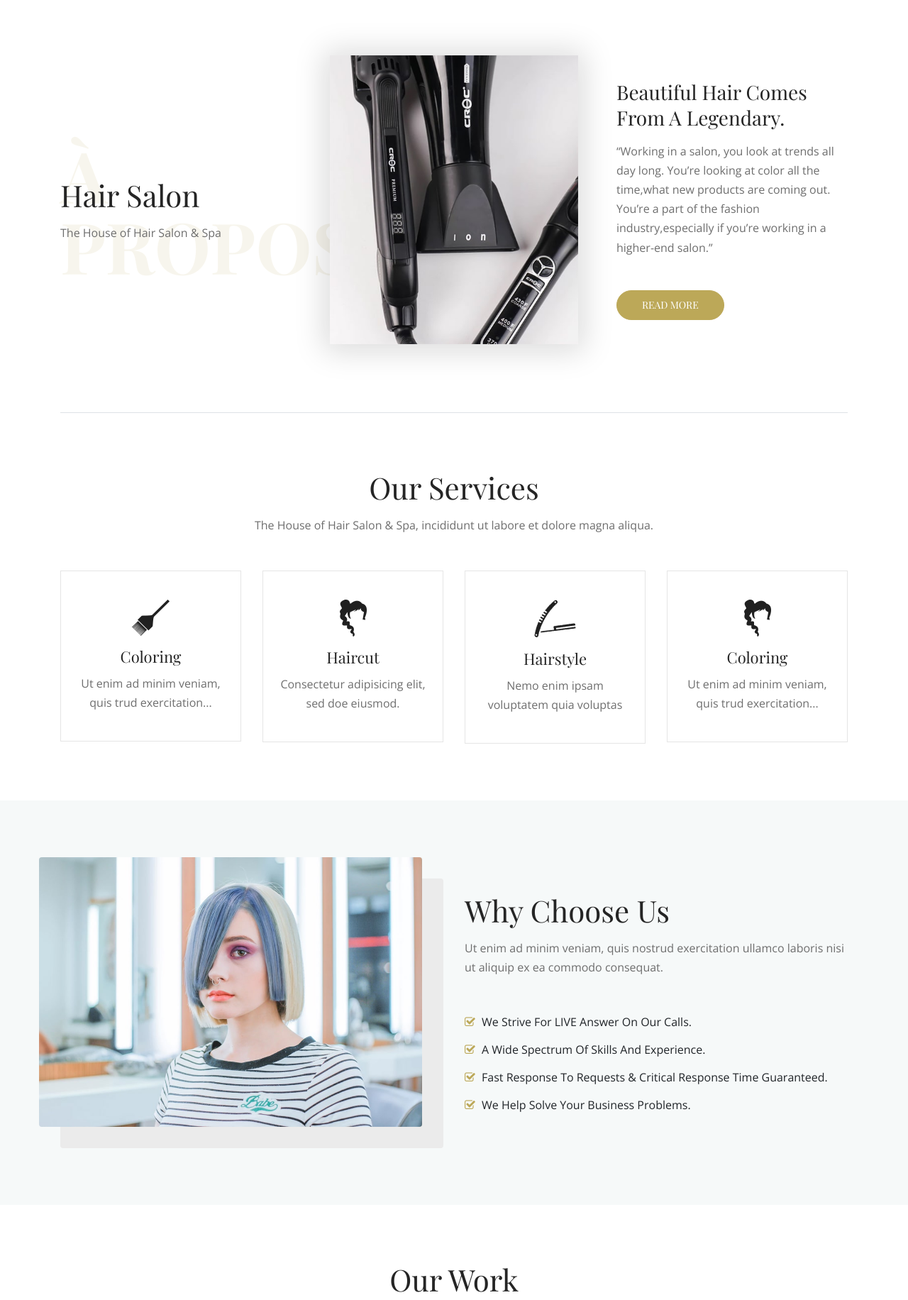
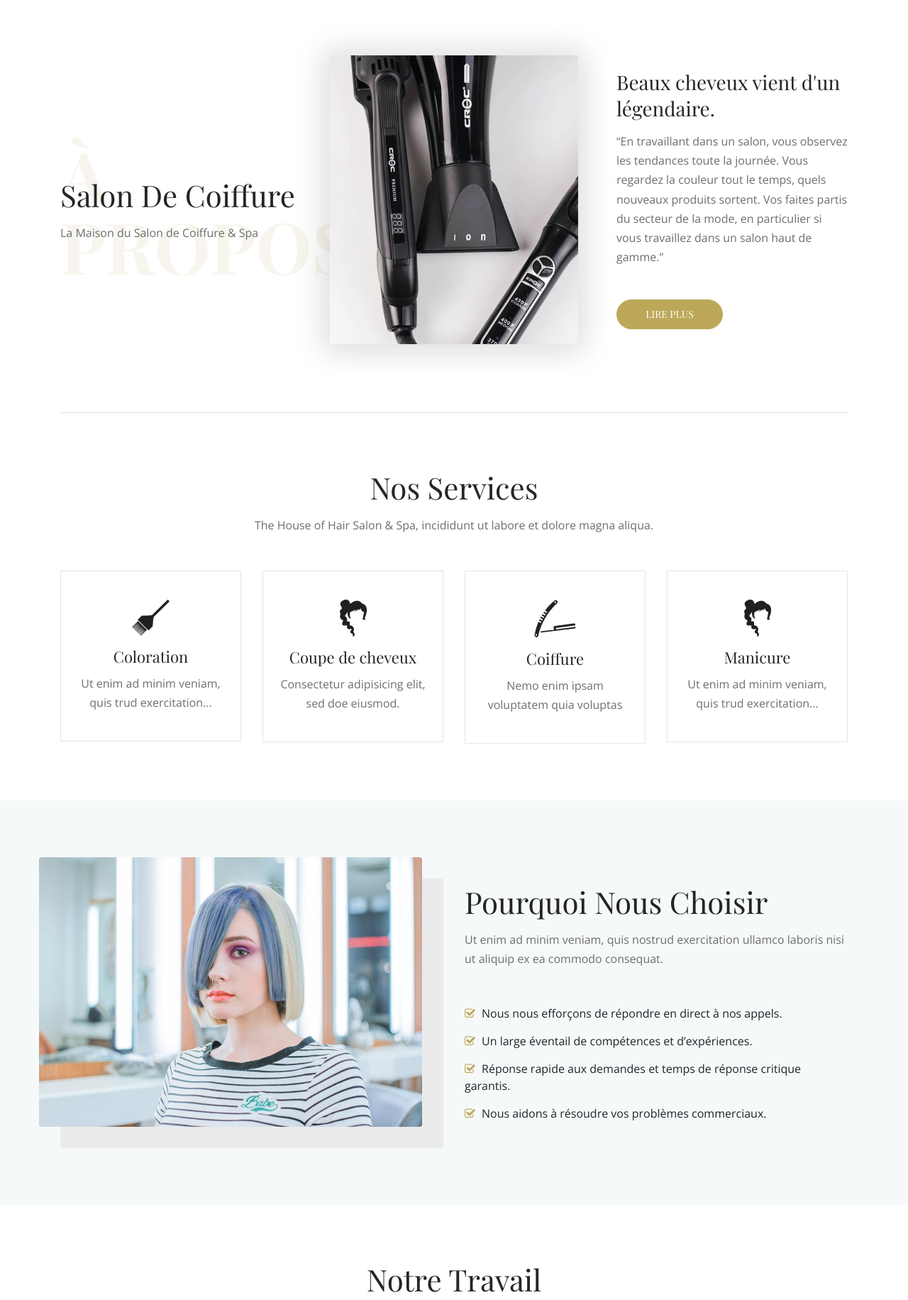
Before and after one commit to yzafat/makeupartist, a website: page index.html in a window 1280 px wide. Shown: the part 873-2705 px from the top of the page at 71% size. Drawn offline with nearby package versions, Linux system fonts and the light colour scheme.

Commit message:
ajouter plus de modifications

```diff
--- a/index.html
+++ b/index.html
@@ -33,7 +33,7 @@
                 <div class="row h-100 align-items-center">
                     <div class="col-5">
                         <div class="top-header-content">
-                            <p>Welcome to hair salon!</p>
+                            <p>Bienvenue au Makeup Artist Studio Salon!</p>
                         </div>
                     </div>
                     <div class="col-7">
@@ -153,8 +153,8 @@
                 <!-- Section Heading -->
                 <div class="col-12 col-md-6 col-lg-4">
                     <div class="section-heading mb-80">
-                        <h2>Hair Salon</h2>
-                        <p>The House of Hair Salon &amp; Spa</p>
+                        <h2>Salon de coiffure</h2>
+                        <p>La Maison du Salon de Coiffure &amp; Spa</p>
                         <span>À Propos</span>
                     </div>
                 </div>
@@ -169,9 +169,9 @@
                 <!-- About Us Content -->
                 <div class="col-12 col-lg-4">
                     <div class="about-us-content mb-80 pl-4">
-                        <h3>Beautiful Hair Comes From A Legendary.</h3>
-                        <p>“Working in a salon, you look at trends all day long. You’re looking at color all the time,what new products are coming out. You’re a part of the fashion industry,especially if you’re working in a higher-end salon.”</p>
-                        <a href="#" class="btn akame-btn active mt-30">Read More</a>
+                        <h3>Beaux cheveux vient d'un légendaire.</h3>
+                        <p>“En travaillant dans un salon, vous observez les tendances toute la journée. Vous regardez la couleur tout le temps, quels nouveaux produits sortent. Vos faites partis du secteur de la mode, en particulier si vous travaillez dans un salon haut de gamme.”</p>
+                        <a href="#" class="btn akame-btn active mt-30">Lire plus</a>
                     </div>
                 </div>
             </div>
@@ -191,7 +191,7 @@
                 <div class="col-12">
                     <!-- Section Heading -->
                     <div class="section-heading text-center">
-                        <h2>Our Services</h2>
+                        <h2>Nos services</h2>
                         <p>The House of Hair Salon &amp; Spa, incididunt ut labore et dolore magna aliqua.</p>
                     </div>
                 </div>
@@ -203,7 +203,7 @@
                 <div class="col-12 col-sm-6 col-lg-3">
                     <div class="single-service-area mb-80 wow fadeInUp" data-wow-delay="200ms">
                         <img src="img/core-img/s1.png" alt="">
-                        <h5>Coloring</h5>
+                        <h5>Coloration</h5>
                         <p>Ut enim ad minim veniam, quis trud exercitation...</p>
                     </div>
                 </div>
@@ -212,7 +212,7 @@
                 <div class="col-12 col-sm-6 col-lg-3">
                     <div class="single-service-area mb-80 wow fadeInUp" data-wow-delay="400ms">
                         <img src="img/core-img/s3.png" alt="">
-                        <h5>Haircut</h5>
+                        <h5>Coupe de cheveux</h5>
                         <p>Consectetur adipisicing elit, sed doe eiusmod.</p>
                     </div>
                 </div>
@@ -221,7 +221,7 @@
                 <div class="col-12 col-sm-6 col-lg-3">
                     <div class="single-service-area mb-80 wow fadeInUp" data-wow-delay="600ms">
                         <img src="img/core-img/s4.png" alt="">
-                        <h5>Hairstyle</h5>
+                        <h5>Coiffure</h5>
                         <p>Nemo enim ipsam voluptatem quia voluptas</p>
                     </div>
                 </div>
@@ -230,7 +230,7 @@
                 <div class="col-12 col-sm-6 col-lg-3">
                     <div class="single-service-area mb-80 wow fadeInUp" data-wow-delay="800ms">
                         <img src="img/core-img/s3.png" alt="">
-                        <h5>Coloring</h5>
+                        <h5>Manicure</h5>
                         <p>Ut enim ad minim veniam, quis trud exercitation...</p>
                     </div>
                 </div>
@@ -252,16 +252,16 @@
                 <div class="col-12 col-lg-6">
                     <!-- Section Heading -->
                     <div class="section-heading">
-                        <h2>Why Choose Us</h2>
+                        <h2>Pourquoi nous choisir</h2>
                         <p>Ut enim ad minim veniam, quis nostrud exercitation ullamco laboris nisi ut aliquip ex ea commodo consequat.</p>
                     </div>
                     <!-- Choose Us Content -->
                     <div class="choose-us-content mt-30 mb-80">
                         <ul>
-                            <li><i class="fa fa-check-square-o" aria-hidden="true"></i> We Strive For LIVE Answer On Our Calls.</li>
-                            <li><i class="fa fa-check-square-o" aria-hidden="true"></i> A Wide Spectrum Of Skills And Experience.</li>
-                            <li><i class="fa fa-check-square-o" aria-hidden="true"></i> Fast Response To Requests &amp; Critical Response Time Guaranteed.</li>
-                            <li><i class="fa fa-check-square-o" aria-hidden="true"></i> We Help Solve Your Business Problems.</li>
+                            <li><i class="fa fa-check-square-o" aria-hidden="true"></i> Nous nous efforçons de répondre en direct à nos appels.</li>
+                            <li><i class="fa fa-check-square-o" aria-hidden="true"></i> Un large éventail de compétences et d’expériences.</li>
+                            <li><i class="fa fa-check-square-o" aria-hidden="true"></i> Réponse rapide aux demandes et temps de réponse critique garantis.</li>
+                            <li><i class="fa fa-check-square-o" aria-hidden="true"></i> Nous aidons à résoudre vos problèmes commerciaux.</li>
                         </ul>
                     </div>
                 </div>
@@ -277,7 +277,7 @@
                 <!-- Section Heading -->
                 <div class="col-12">
                     <div class="section-heading text-center">
-                        <h2>Our Work</h2>
+                        <h2>Notre travail</h2>
                         <p>Quis nostrud exercitation ullamco laboris nisi ut aliquip ex ea commodo consequat.</p>
                     </div>
                 </div>
@@ -411,7 +411,7 @@
                 <div class="col-12 col-lg-6">
                     <!-- Section Heading -->
                     <div class="section-heading">
-                        <h2>Our Experts</h2>
+                        <h2>Nos experts</h2>
                         <p>Lorem ipsum dolor sit amet, consectetur adipisicing elit, sed do eiusmod tempor incididunt ut labore et dolore magna aliqua. Quis nostrud exercitation ullamco laboris nisi ut aliquip ex.</p>
                     </div>
                     <!-- Our Certificate -->
@@ -530,10 +530,10 @@
             <div class="row">
                 <div class="col-12 col-sm-10 col-xl-5">
                     <div class="cta-content">
-                        <h2>Make Stilo Your <br>Number One Choice</h2>
+                        <h2>Faites du Makeup Artist Studio votre <br>Choix numéro un</h2>
                         <p>Lorem ipsum dolor sit amet, consectetur adipisicing elit, sed do eiusmod tempor incididunt ut la.</p>
                         <div class="akame-btn-group mt-30">
-                            <a href="#" class="btn akame-btn active mr-3 mb-3 mb-sm-0">Book An Appointment</a>
+                            <a href="#" class="btn akame-btn active mr-3 mb-3 mb-sm-0">Prenez Rendez-Vous</a>
                             <a href="#" class="btn akame-btn">Nous Contacter</a>
                         </div>
                     </div>
```
Also changed, not shown: about.html (+2 -2 lines), contact.html (+12 -12 lines), portfolio.html (+1 -1 lines), service.html (+2 -2 lines), img/core-img/favicon - Copie.ico (added), img/core-img/favicon.ico, img/core-img/logo - Copie.png (added), img/core-img/logo.png.
